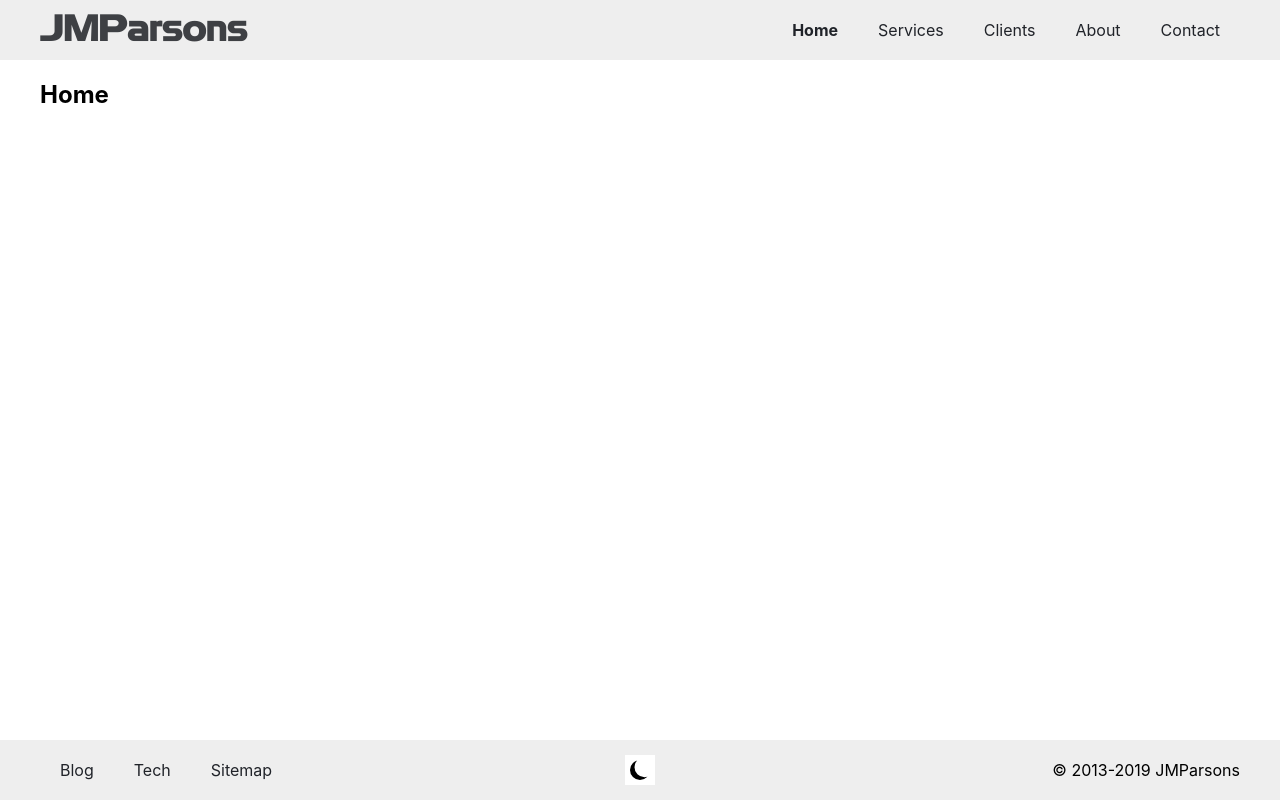
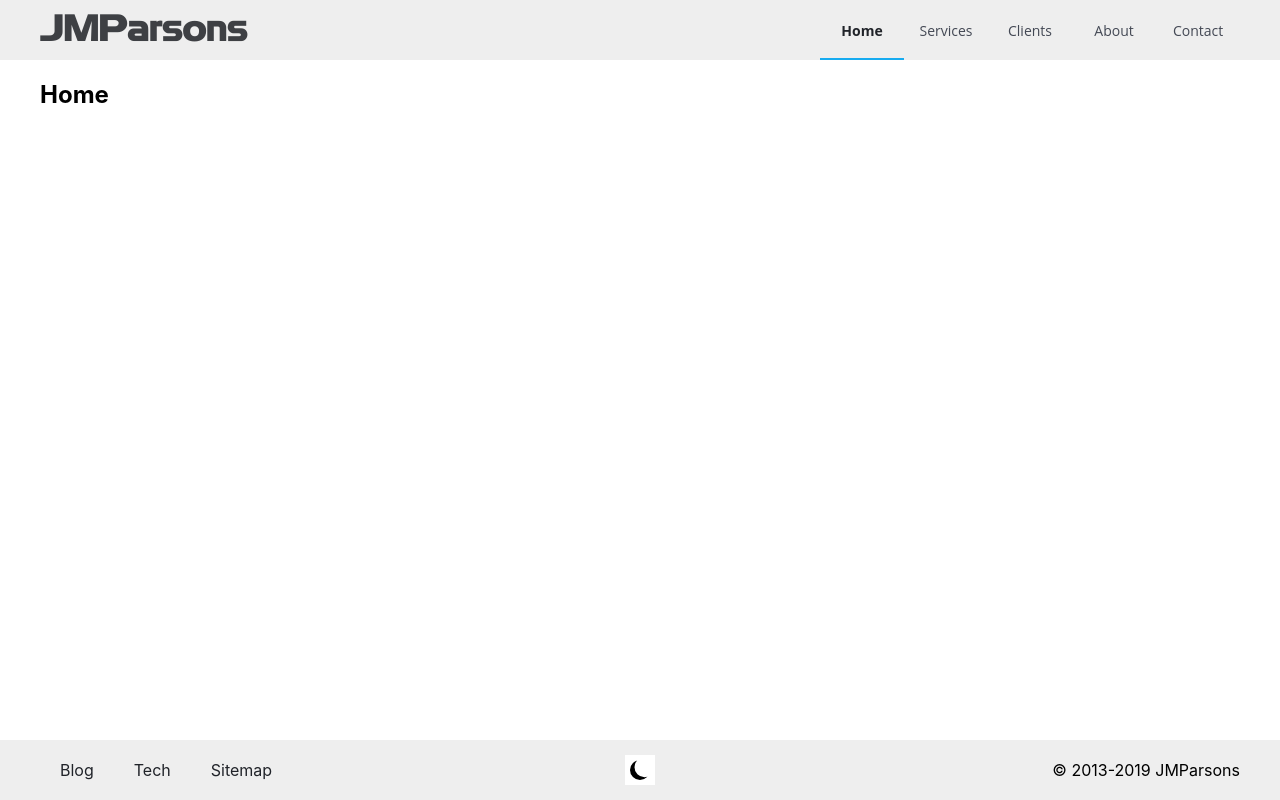
Before and after one commit to jmparsons/jmparsons.com, a React (Create React App) app: page / in a window 1280 px wide. Built offline with nearby package versions, Linux system fonts and the light colour scheme.

Commit message:
Added nav styles.

```diff
--- a/src/components/UI/AboutUI.tsx
+++ b/src/components/UI/AboutUI.tsx
@@ -3,16 +3,13 @@ import Images from '../../constants/Images';
 
 const AboutCon = styled.div`
   display: grid;
-  height: 100%;
 `;
 
 const AboutGrid = styled.div`
   display: grid;
   align-self: center;
   justify-self: center;
-  width: 1200px;
   grid-template-columns: 1fr 1fr;
-  height: 100%;
 `;
 
 const AboutImage = styled.div`
--- a/src/components/UI/TopBarUI.tsx
+++ b/src/components/UI/TopBarUI.tsx
@@ -53,22 +53,35 @@ const NavBar = styled.nav`
 `;
 
 const NxLink = styled(NavLink)`
+  display: grid;
   text-decoration: none;
-  align-self: center;
-  justify-self: center;
+  align-content: center;
+  justify-content: center;
   color: ${({ theme }: ThxProps) => theme.topBar.link};
+  font-size: 14px;
+  height: 46px;
+  border-top: 2px solid transparent;
+  border-bottom: 2px solid transparent;
+  font-family: 'Open Sans', sans-serif;
+  transition: padding 0.2s, border 0.2s, color 0.2s;
+  &:hover {
+    color: ${({ theme }: ThxProps) => theme.topBar.activeLink};
+  }
   &.active {
     font-weight: bold;
+    color: ${({ theme }: ThxProps) => theme.topBar.activeLink};
+    border-bottom: 2px solid #17abf0;
   }
   ${media.tablet`
-    padding: 0 20px;
+    width: 84px;
+    height: 56px;
   `};
 `;
 
 const HomeLink = styled(NxLink)`
   display: none;
   ${media.tablet`
-    display: block;
+    display: grid;
   `};
 `;
 
--- a/src/constants/Theme.tsx
+++ b/src/constants/Theme.tsx
@@ -32,10 +32,12 @@ interface ThemexBase {
     logo: string;
     bg: string;
     link: string;
+    activeLink: string;
   };
   botBar: {
     bg: string;
     link: string;
+    activeLink: string;
   };
   themeBtn: {
     bg: string;
@@ -50,11 +52,13 @@ const light: ThemexBase = {
   topBar: {
     logo: Colors.darkSteel,
     bg: Colors.offWhite,
-    link: Colors.darkBlueGray,
+    link: Colors.midGray,
+    activeLink: Colors.darkBlueGray,
   },
   botBar: {
     bg: Colors.offWhite,
     link: Colors.darkBlueGray,
+    activeLink: Colors.darkBlueGray,
   },
   themeBtn: {
     bg: Colors.white,
@@ -69,11 +73,13 @@ const dark: ThemexBase = {
   topBar: {
     logo: Colors.offWhite,
     bg: Colors.darkBlueGray,
-    link: Colors.offWhite,
+    link: Colors.lightGray,
+    activeLink: Colors.offWhite,
   },
   botBar: {
     bg: Colors.darkBlueGray,
     link: Colors.offWhite,
+    activeLink: Colors.offWhite,
   },
   themeBtn: {
     bg: Colors.deepBlack,
--- a/src/index.css
+++ b/src/index.css
@@ -31,3 +31,5 @@ code {
     url('./assets/fonts/jmp-denmark.ttf') format('truetype'),
     url('./assets/fonts/jmp-denmark.svg#webfont') format('svg');
 }
+
+@import url('https://fonts.googleapis.com/css?family=Open+Sans:300,400,700');
```
